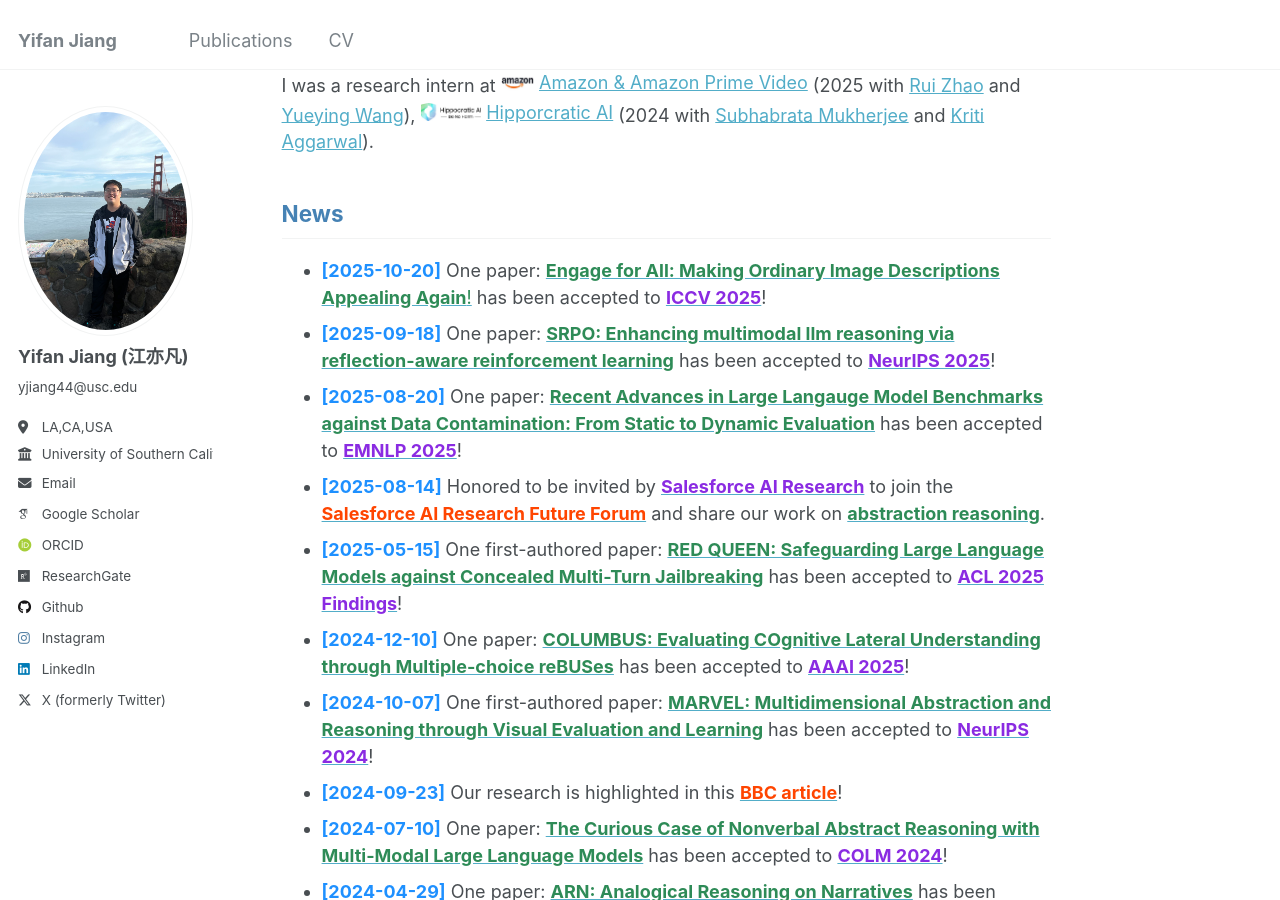
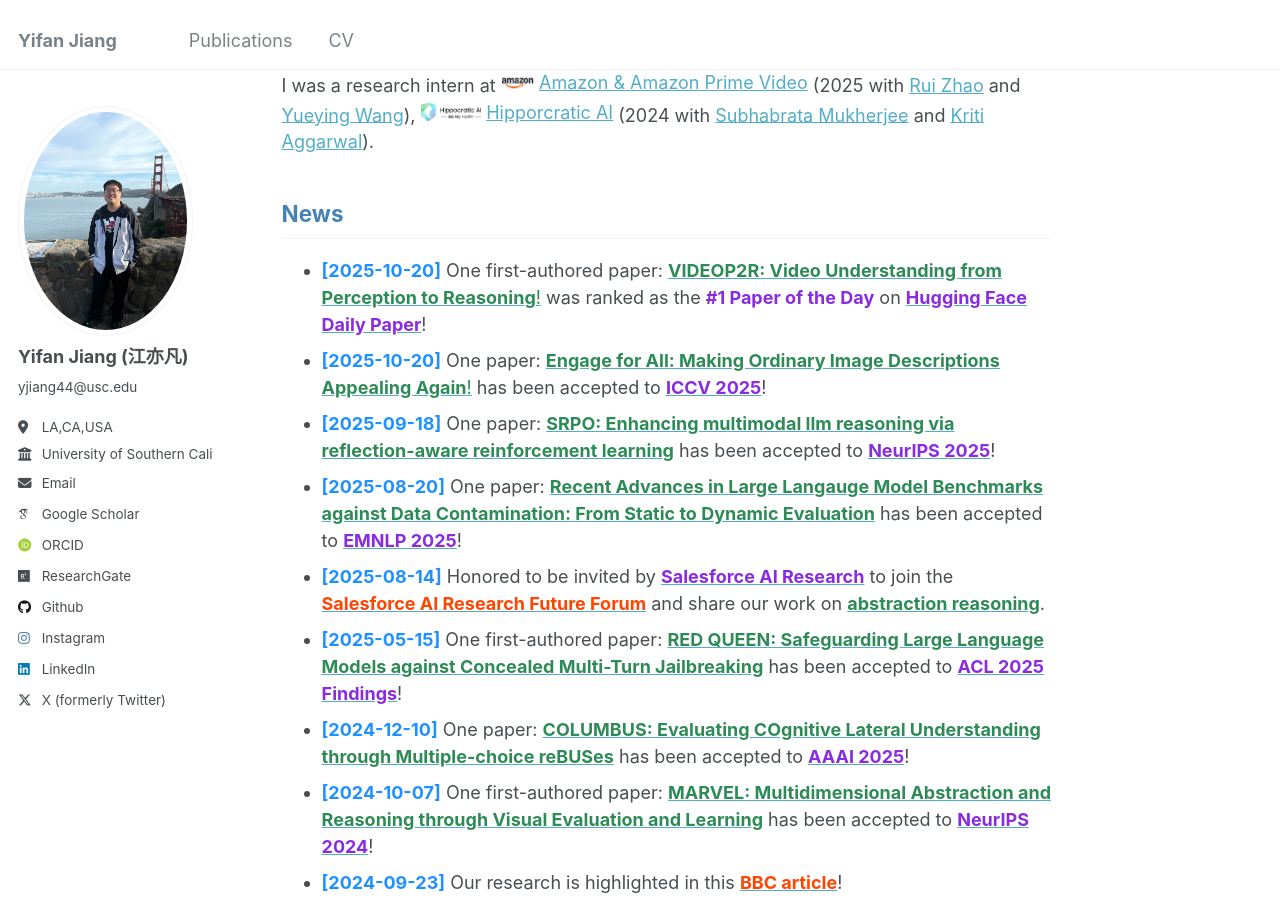
Before and after one commit to yifanJIANG-921/yifanJIANG-921.github.io, a Jekyll site: the page built from _pages/about.md, in a window 1280 px wide and 900 px high, scrolled down 898 px. Built offline with Jekyll 4.4.1, drawn with Linux system fonts in a browser that asks for light colours; some web fonts are replaced.

Commit message:
Update about.md

```diff
--- a/_pages/about.md
+++ b/_pages/about.md
@@ -21,6 +21,7 @@ I was a research intern at <a href="https://www.amazon.com/gp/video/storefront"
 
 
 ## <span style="color: #4682B4;">News</span>
+- **<span style="color: #1E90FF;">[2025-10-20]</span>** One first-authored paper: [<span style="color: #2E8B57;">**VIDEOP2R: Video Understanding from Perception to Reasoning**!</span>](https://arxiv.org/pdf/2511.11113) was ranked as the <span style="color: #8A2BE2;">**#1 Paper of the Day**</span> on [<span style="color: #8A2BE2;">**Hugging Face Daily Paper**</span>](https://huggingface.co/papers/date/2025-11-19)!
 - **<span style="color: #1E90FF;">[2025-10-20]</span>** One paper: [<span style="color: #2E8B57;">**Engage for All: Making Ordinary Image Descriptions Appealing Again**!</span>](https://openaccess.thecvf.com/content/ICCV2025/html/Chen_Engage_for_All_Making_Ordinary_Image_Descriptions_Appealing_Again_ICCV_2025_paper.html) has been accepted to [<span style="color: #8A2BE2;">**ICCV 2025**</span>](https://iccv.thecvf.com/virtual/2025/index.html)!
 - **<span style="color: #1E90FF;">[2025-09-18]</span>** One paper: [<span style="color: #2E8B57;">**SRPO: Enhancing multimodal llm reasoning via reflection-aware reinforcement learning**</span>](https://arxiv.org/abs/2506.01713) has been accepted to [<span style="color: #8A2BE2;">**NeurIPS 2025**</span>](https://neurips.cc/)!
 - **<span style="color: #1E90FF;">[2025-08-20]</span>** One paper: [<span style="color: #2E8B57;">**Recent Advances in Large Langauge Model Benchmarks against Data Contamination: From Static to Dynamic Evaluation**</span>](https://arxiv.org/abs/2502.17521) has been accepted to [<span style="color: #8A2BE2;">**EMNLP 2025**</span>](https://2025.emnlp.org/)!
```
